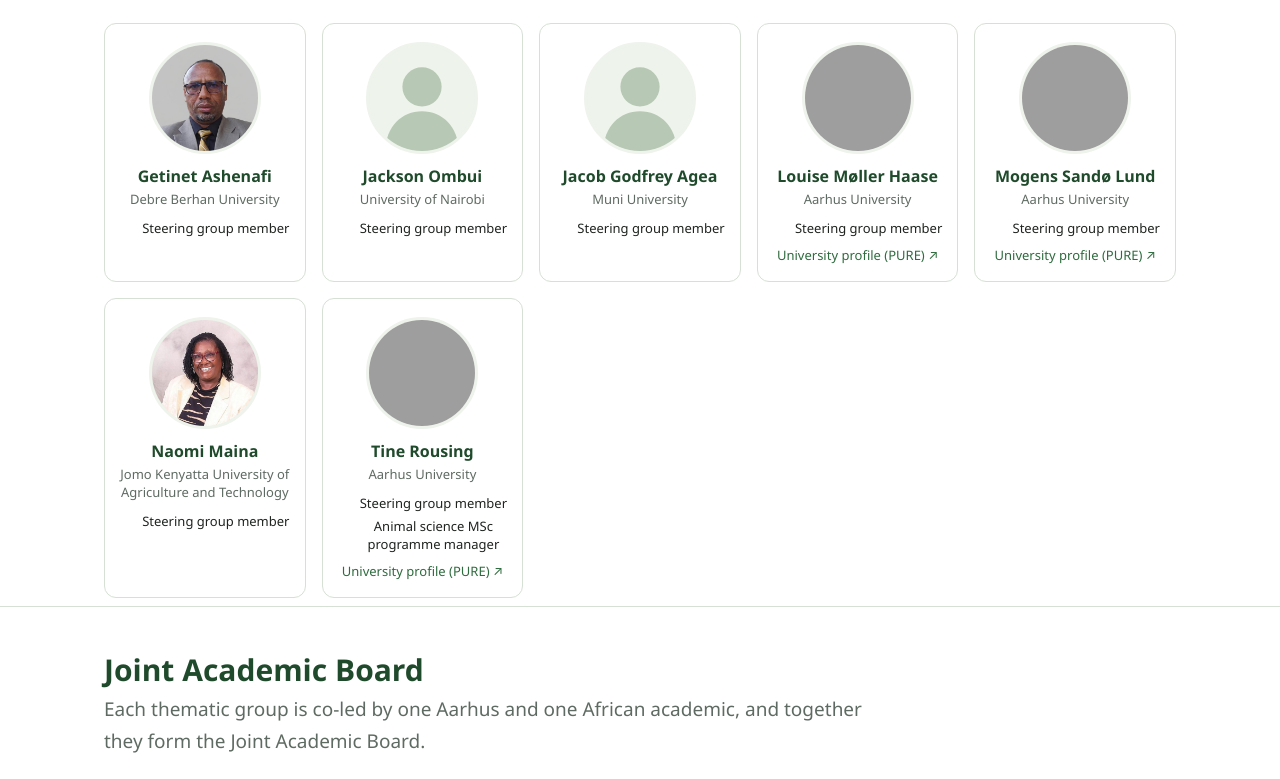
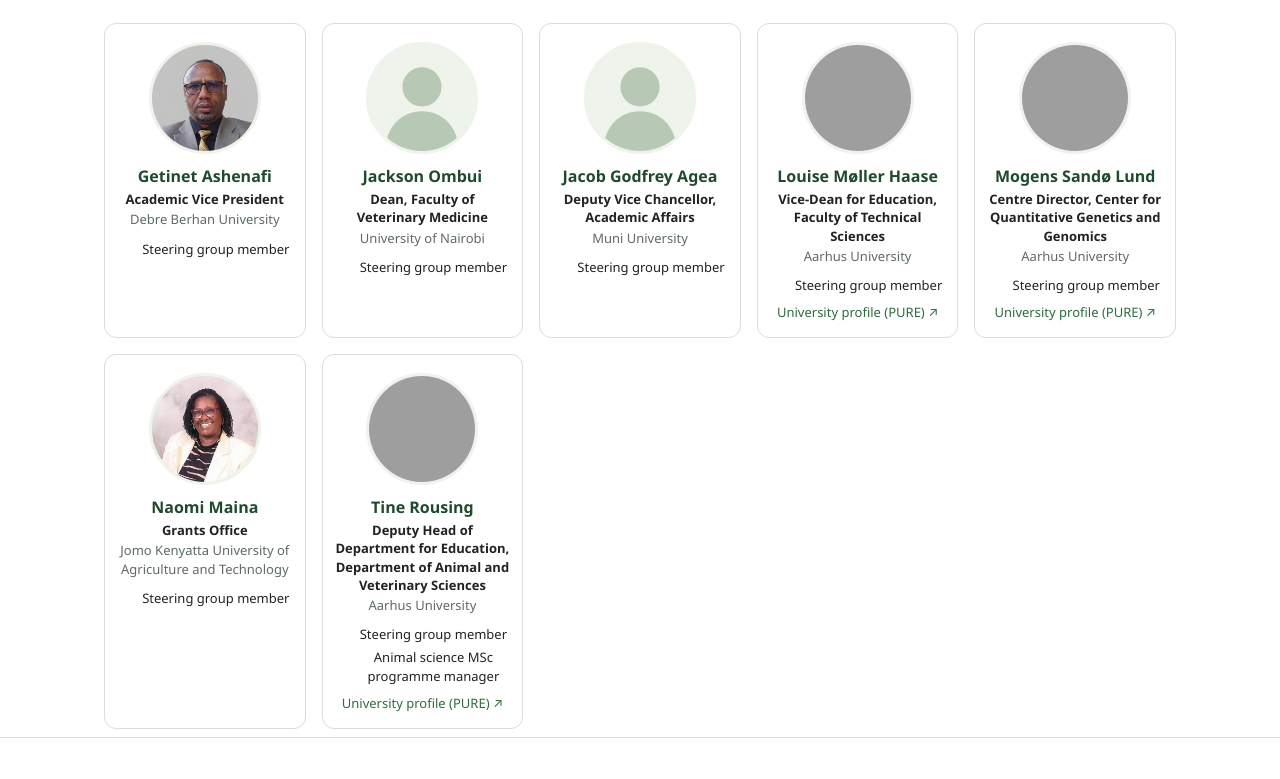
Before and after one commit to ASAP-Bio/asap-bio.github.io, a plain HTML site: page faces-of-asap-bio.html in a window 1280 px wide. Shown: the part 580-1359 px from the top of the page. Drawn offline with Linux system fonts and the light colour scheme; grey boxes are pictures that could not be loaded.

Commit message:
Add files via upload

```diff
--- a/faces-of-asap-bio.html
+++ b/faces-of-asap-bio.html
@@ -25,6 +25,7 @@
 .fc .ph img{width:100%;height:100%;object-fit:cover;object-position:center 22%}
 .fc h3{font-size:16px;margin:0 0 4px;color:var(--greendk)}
 .fc h3 a{color:inherit}
+.fc .pos{font-size:13px;font-weight:600;color:var(--ink);line-height:1.4;margin-bottom:2px}
 .fc .inst{font-size:13px;color:var(--grey);line-height:1.4}
 .fc .roles{list-style:none;margin:8px 0 0;font-size:13px;line-height:1.45;color:var(--ink)}
 .fc .roles li + li{margin-top:4px}
@@ -50,24 +51,28 @@
       <article class="fc" data-inst="dbu" data-q="getinet ashenafi getinet ashenafi">
       <div class="ph"><img src="assets/faces/getinet-ashenafi.jpg" alt="Getinet Ashenafi" loading="lazy" onerror="this.onerror=null;this.src='assets/faces/placeholder.svg'"></div>
       <h3>Getinet Ashenafi</h3>
+      <p class="pos">Academic Vice President</p>
       <p class="inst">Debre Berhan University</p>
       <ul class="roles"><li>Steering group member</li></ul>
       </article>
       <article class="fc nophoto" data-inst="uon" data-q="jackson ombui jackson ombui">
       <div class="ph"><img src="assets/faces/placeholder.svg" alt="Jackson Ombui" loading="lazy" onerror="this.onerror=null;this.src='assets/faces/placeholder.svg'"></div>
       <h3>Jackson Ombui</h3>
+      <p class="pos">Dean, Faculty of Veterinary Medicine</p>
       <p class="inst">University of Nairobi</p>
       <ul class="roles"><li>Steering group member</li></ul>
       </article>
       <article class="fc nophoto" data-inst="muni" data-q="jacob godfrey agea jacob godfrey agea">
       <div class="ph"><img src="assets/faces/placeholder.svg" alt="Jacob Godfrey Agea" loading="lazy" onerror="this.onerror=null;this.src='assets/faces/placeholder.svg'"></div>
       <h3>Jacob Godfrey Agea</h3>
+      <p class="pos">Deputy Vice Chancellor, Academic Affairs</p>
       <p class="inst">Muni University</p>
       <ul class="roles"><li>Steering group member</li></ul>
       </article>
       <article class="fc" data-inst="au" data-q="louise louise moller haase">
       <a class="ph" href="https://pure.au.dk/portal/en/persons/vicedean.education.tech%40au.dk" target="_blank" rel="noopener" title="University profile (PURE)"><img src="https://pure.au.dk/portal/files-asset/424288332/lmh_small.JPG?w=320&f=jpg" alt="Louise Møller Haase" loading="lazy" onerror="this.onerror=null;this.src='assets/faces/placeholder.svg'"></a>
       <h3><a href="https://pure.au.dk/portal/en/persons/vicedean.education.tech%40au.dk" target="_blank" rel="noopener">Louise Møller Haase</a></h3>
+      <p class="pos">Vice-Dean for Education, Faculty of Technical Sciences</p>
       <p class="inst">Aarhus University</p>
       <ul class="roles"><li>Steering group member</li></ul>
       <p class="prof"><a href="https://pure.au.dk/portal/en/persons/vicedean.education.tech%40au.dk" target="_blank" rel="noopener">University profile (PURE) &#8599;</a></p>
@@ -75,6 +80,7 @@
       <article class="fc" data-inst="au" data-q="mogens sandø lund mogens sando lund">
       <a class="ph" href="https://pure.au.dk/portal/en/persons/mogens.lund%40qgg.au.dk" target="_blank" rel="noopener" title="University profile (PURE)"><img src="https://pure.au.dk/portal/files-asset/89936740/Mogens_Sand_Lund.jpg?w=320&f=jpg" alt="Mogens Sandø Lund" loading="lazy" onerror="this.onerror=null;this.src='assets/faces/placeholder.svg'"></a>
       <h3><a href="https://pure.au.dk/portal/en/persons/mogens.lund%40qgg.au.dk" target="_blank" rel="noopener">Mogens Sandø Lund</a></h3>
+      <p class="pos">Centre Director, Center for Quantitative Genetics and Genomics</p>
       <p class="inst">Aarhus University</p>
       <ul class="roles"><li>Steering group member</li></ul>
       <p class="prof"><a href="https://pure.au.dk/portal/en/persons/mogens.lund%40qgg.au.dk" target="_blank" rel="noopener">University profile (PURE) &#8599;</a></p>
@@ -82,12 +88,14 @@
       <article class="fc" data-inst="jkuat" data-q="naomi maina naomi maina">
       <div class="ph"><img src="assets/faces/naomi-maina.jpg" alt="Naomi Maina" loading="lazy" onerror="this.onerror=null;this.src='assets/faces/placeholder.svg'"></div>
       <h3>Naomi Maina</h3>
+      <p class="pos">Grants Office</p>
       <p class="inst">Jomo Kenyatta University of Agriculture and Technology</p>
       <ul class="roles"><li>Steering group member</li></ul>
       </article>
       <article class="fc" data-inst="au" data-q="tine rousing tine rousing">
       <a class="ph" href="https://pure.au.dk/portal/en/persons/tine.rousing%40anivet.au.dk" target="_blank" rel="noopener" title="University profile (PURE)"><img src="https://pure.au.dk/portal/files-asset/401309048/Billede_Tine_Rousing.jpg?w=320&f=jpg" alt="Tine Rousing" loading="lazy" onerror="this.onerror=null;this.src='assets/faces/placeholder.svg'"></a>
       <h3><a href="https://pure.au.dk/portal/en/persons/tine.rousing%40anivet.au.dk" target="_blank" rel="noopener">Tine Rousing</a></h3>
+      <p class="pos">Deputy Head of Department for Education, Department of Animal and Veterinary Sciences</p>
       <p class="inst">Aarhus University</p>
       <ul class="roles"><li>Steering group member</li><li>Animal science MSc programme manager</li></ul>
       <p class="prof"><a href="https://pure.au.dk/portal/en/persons/tine.rousing%40anivet.au.dk" target="_blank" rel="noopener">University profile (PURE) &#8599;</a></p>
```
